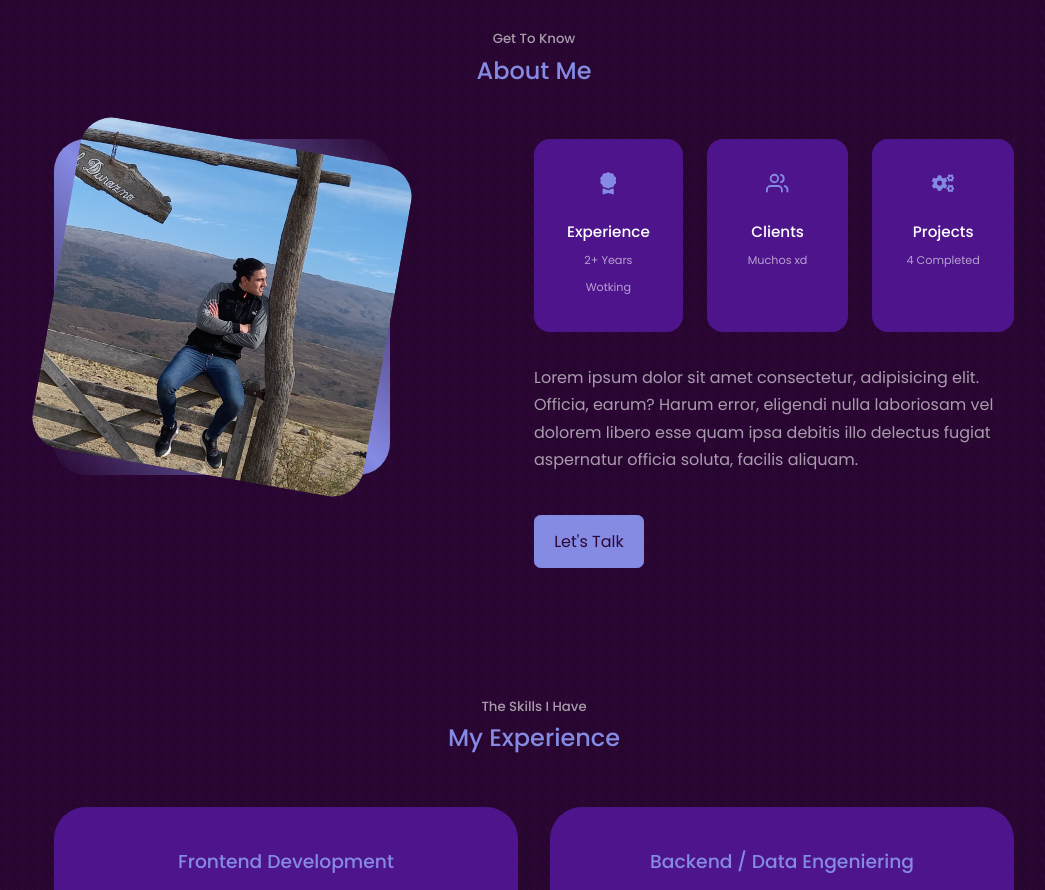
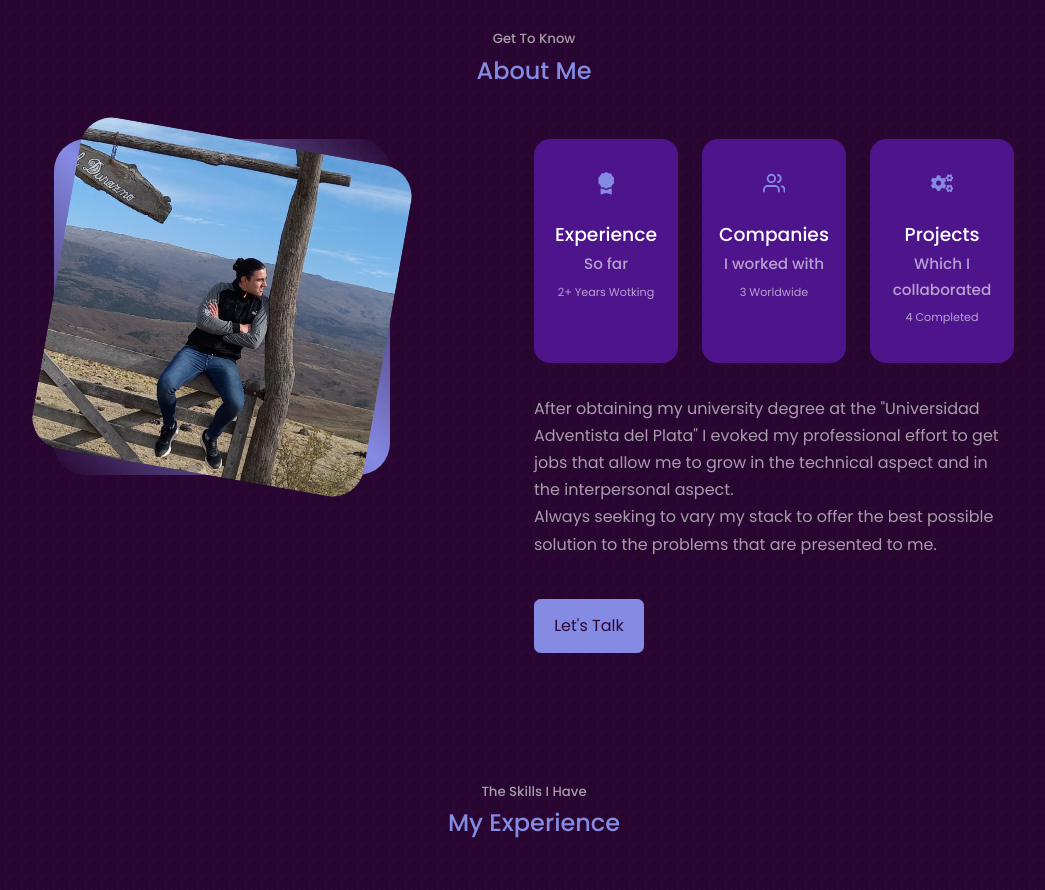
Before and after one commit to Boris-sys/react-portfolio, a React (Create React App) app: page / in a window 1280 px wide. Shown: the part 900-1790 px from the top of the page, without its empty margins (106-1151 px from the left). Built offline with nearby package versions, Linux system fonts and the light colour scheme.

Commit message:
about customization

```diff
--- a/src/components/about/About.jsx
+++ b/src/components/about/About.jsx
@@ -23,27 +23,31 @@ export const About = () => {
 
             <article className='about__card'>
               <BsFillAwardFill className='about__icon' />
-              <h5>Experience</h5>
+              <h3>Experience</h3>
+              <h5>So far</h5>
               <small> 2+ Years Wotking</small>
             </article>
 
             <article className='about__card'>
               <FiUsers className='about__icon' />
-              <h5>Clients</h5>
-              <small>Muchos xd</small>
+              <h3>Companies</h3>
+              <h5>I worked with</h5>
+              <small>3 Worldwide</small>
             </article>
 
             <article className='about__card'>
               <FaCogs className='about__icon' />
-              <h5>Projects</h5>
+              <h3>Projects</h3>
+              <h5>Which I collaborated</h5>
               <small> 4 Completed</small>
             </article>
           </div>
           <p>
-            Lorem ipsum dolor sit amet consectetur, adipisicing elit. Officia, earum? Harum error,
-            eligendi nulla laboriosam vel dolorem libero esse quam ipsa debitis illo delectus fugiat
-            aspernatur officia soluta, facilis aliquam.
+          After obtaining my university degree at the "Universidad Adventista del Plata" I evoked my professional effort
+          to get jobs that allow me to grow in the technical aspect and in the interpersonal aspect.<br/>Always seeking to
+          vary my stack to offer the best possible solution to the problems that are presented to me.
           </p>
+          <p></p>
           <a href="#contact" className='btn btn-primary'>Let's Talk</a>
         </div>
       </div>
--- a/src/components/about/about.css
+++ b/src/components/about/about.css
@@ -39,7 +39,7 @@
     background: var(--color-bg-variant);
     border: 1px solid transparent;
     border-radius: 1rem;
-    padding: 2rem;
+    padding: 2rem 1rem 2rem 1rem;
     text-align: center;
     transition: var(--transition);
 }
@@ -48,6 +48,9 @@
     background: transparent;
     border-color: var(--color-primary-variant);
     cursor: default;
+}
+.about__card h5{
+    color: var(--color-light);
 }
 
 .about__icon{
```
